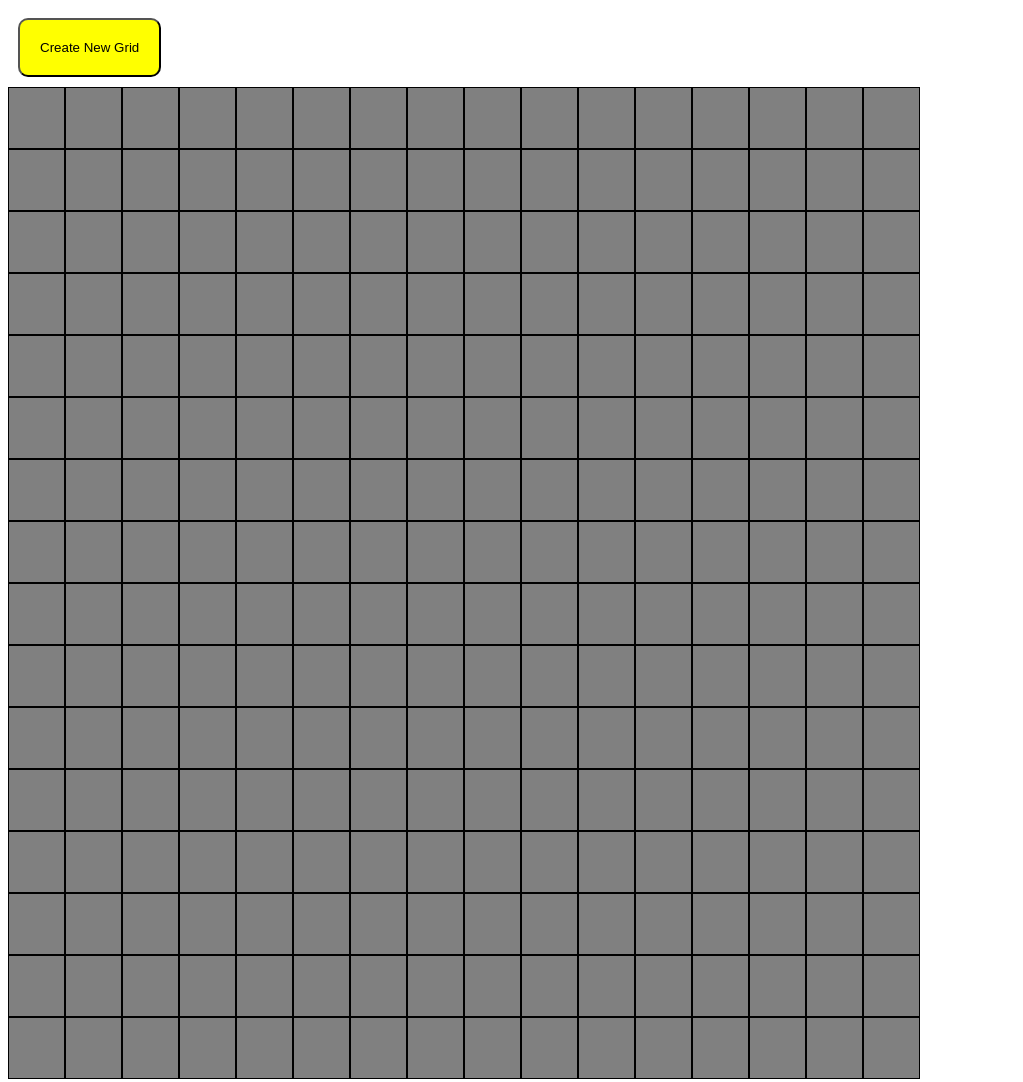
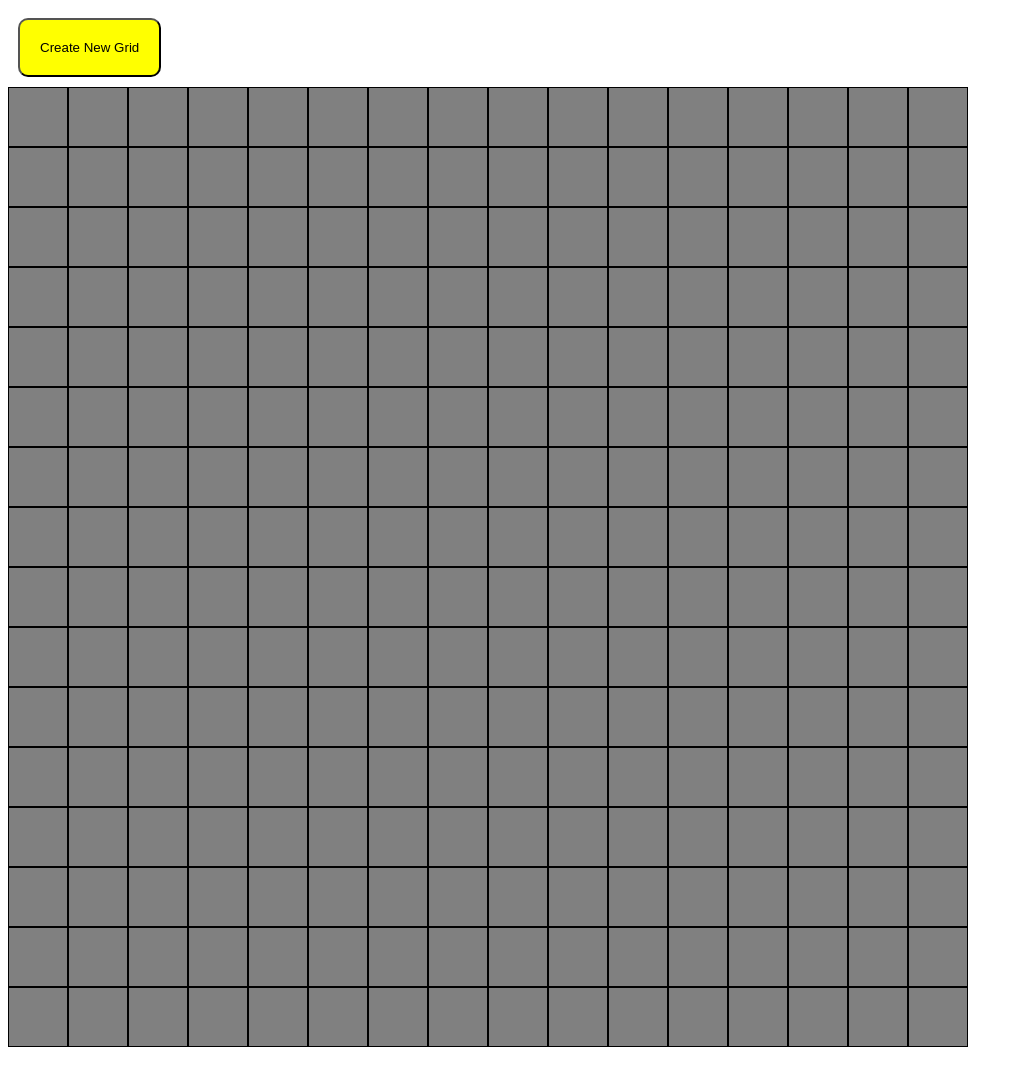
Before and after one commit to Maaz87/Etch-a-Sketch, a plain HTML site: page index.html in a window 1280 px wide. Shown: the whole page, without its empty margins (0-1023 px from the left). After the commit the page ends 1055 px from the top, so only its background shows below. Drawn offline with Linux system fonts and the light colour scheme.

Commit message:
Finalize Etch-a-Sketch project setup and README

```diff
--- a/index.html
+++ b/index.html
@@ -9,14 +9,13 @@
             width: 960px;
             display: flex;
             flex-wrap: wrap;
+            gap: 0;
 
         }
         .square{
-            height: 60px;
-            width: 55px;
+            background-color: grey;
+            box-sizing: border-box;
             border: 1px solid black;
-            background-color: grey;
-
         }
         .square:hover{
             background-color: antiquewhite;
@@ -28,10 +27,9 @@
    <div id="container"></div>
 
    <script>
-    let row = 16;
-    let col = 16;
 
     const cont = document.querySelector("#container");
+
     const btn =document.createElement("button");
     btn.textContent="Create New Grid";
     btn.style.backgroundColor="yellow";
@@ -40,20 +38,38 @@
     btn.style.borderRadius="10px";
     btn.style.alignSelf="center";
     cont.before(btn);
-    for(let i=1; i<= row; i++)
+
+    function sketchMaker(value) {
+            cont.innerHTML="";
+
+        let size = 960/value;
+        for(let i=1; i<= value; i++)
        {
-       for(let j=1; j<=col; j++)
+           for(let j=1; j<=value; j++)
             {
             const sq_div = document.createElement("div");
             sq_div.classList.add("square");
+            sq_div.style.height=`${size}px`;
+            sq_div.style.width=`${size}px`;
             cont.appendChild(sq_div);
 
         }
 
-    btn.addEventListener('click',() => {
-        prompt("Enter NxN valueS:");
+       }
+    }
+
+    sketchMaker(16);
+
+   btn.addEventListener('click',() =>
+    {let val=prompt("Enter NxN valueS (maximum value should not be greater than 100):",0);
+    let num=Number(val);
+    if (num>100) {
+        alert("Wrong Input Please Enter Correct input");
+
+    }
+    else
+    sketchMaker(num);
    });
-   }
 
 
    </script>
```
Lines whose indentation alone changed are shown as unchanged.
